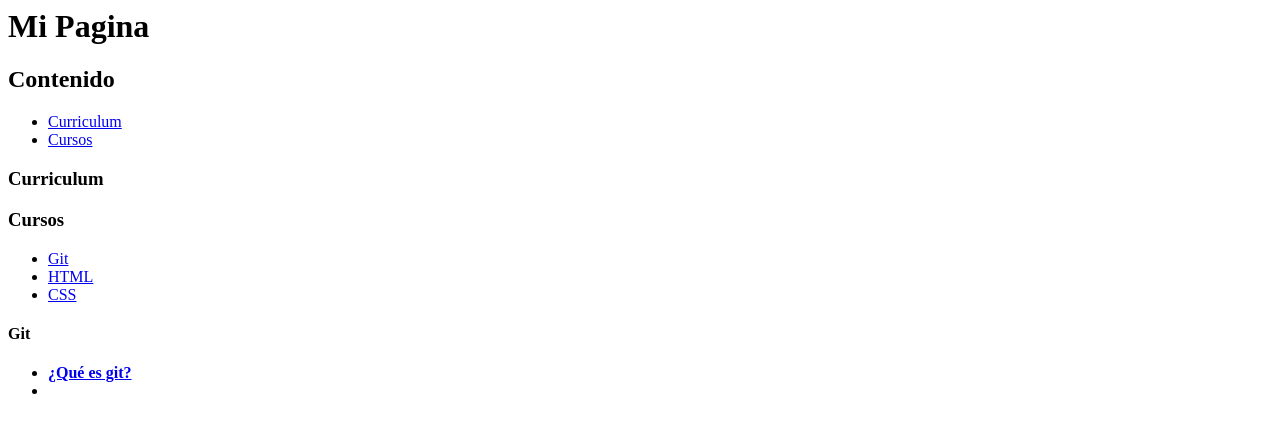
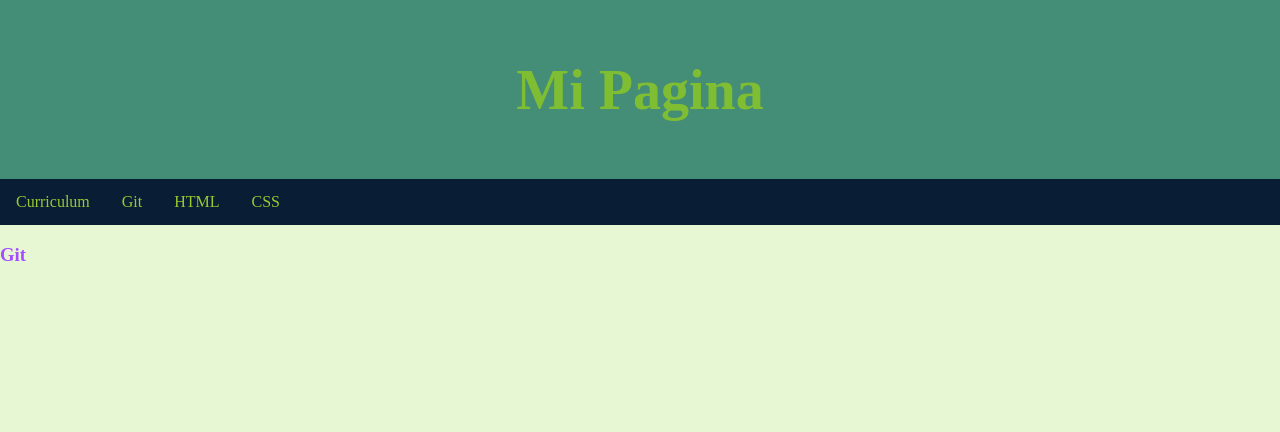
Before and after one commit to Saulzu/HTML_2023, a plain HTML site: page MiPagina.html in a window 1280 px wide. Drawn offline with Linux system fonts and the light colour scheme.

Commit message:
Tercera version

```diff
--- a/MiPagina.html
+++ b/MiPagina.html
@@ -1,29 +1,22 @@
 <html>
-	<header>
-		<head>
-			<title>Mi Pagina</title>
-			<link rel="stylesheet" type="text/css" href="mi.css" / >
-		</head>
-	</header>
-		<body>
-			<h1>Mi Pagina</h1>
-			<h2>Contenido</h2>
-			<ul>
-				<li><a href="#Curriculum">Curriculum</a></li>
-				<li><a href="#Cursos">Cursos</a></li>
-			</ul>
+	<head>
+		<title>Mi Pagina</title>
+		<link rel="stylesheet" type="text/css" href="mi.css" / >
+		<meta charset="utf-8">
+	</head>
 
-			<h3>Curriculum</h3>
+	<body>
+		<div class="header">
+                	<h1>Mi Pagina </h1>
+		</div>
 
-			<h3>Cursos</h3>
-			<ul>
-				<li><a href="#Git">Git</a></li>
-				<li><a href="#HTML">HTML</a></li>
-				<li><a href="#CSS">CSS</a></li>
-			</ul>
+		<div class="topnav">
+      			<a href="#Curriculum">Curriculum</a>
+      			<a href="#Git">Git</a>
+      			<a href="#HTML">HTML</a>
+			<a href="#CSS">CSS</a>
+    		</div>
 
-			<h4>Git<h4>
-					<ul>
-						<li><a href="#¿Qué es git?">¿Qué es git?</a></li>
-						<li><a href="#Historia de git">
+			<h3>Git</h3>
 		</body>
+</html>
--- a/mi.css
+++ b/mi.css
@@ -1,5 +1,50 @@
-.title{
-	font-family: cursive;
-	color
-}
-.h1
+	body{
+       	background-color: #E7F7D4;
+	margin: 0;
+	}
+
+	h1{
+	color: #7FBD32;
+	font-family: french script mt;
+	text-align: center;
+	font-size: 350%;
+	}
+
+	h2{
+	color: #a64dff;
+      	font-family: batang;
+	}
+
+	h3{
+	color: #a64dff;
+      	font-family: batang;
+	}
+
+	* {
+  	box-sizing: border-box;
+	}
+
+	/* Style the header */.header {
+  	background-color: #448D76;
+  	padding: 20px;
+  	text-align: center;
+	}
+
+	/* Style the top navigation bar */.topnav {
+  	overflow: hidden;
+  	background-color: #091D34;
+	}
+
+	/* Style the topnav links */.topnav a {
+  	float: left;
+  	display: block;
+  	color: #98CA32;
+  	text-align: center;
+  	padding: 14px 16px;
+  	text-decoration: none;
+	}
+
+	/* Change color on hover */.topnav a:hover {
+  	background-color: white;
+  	color: #98CA32;
+	}
```
